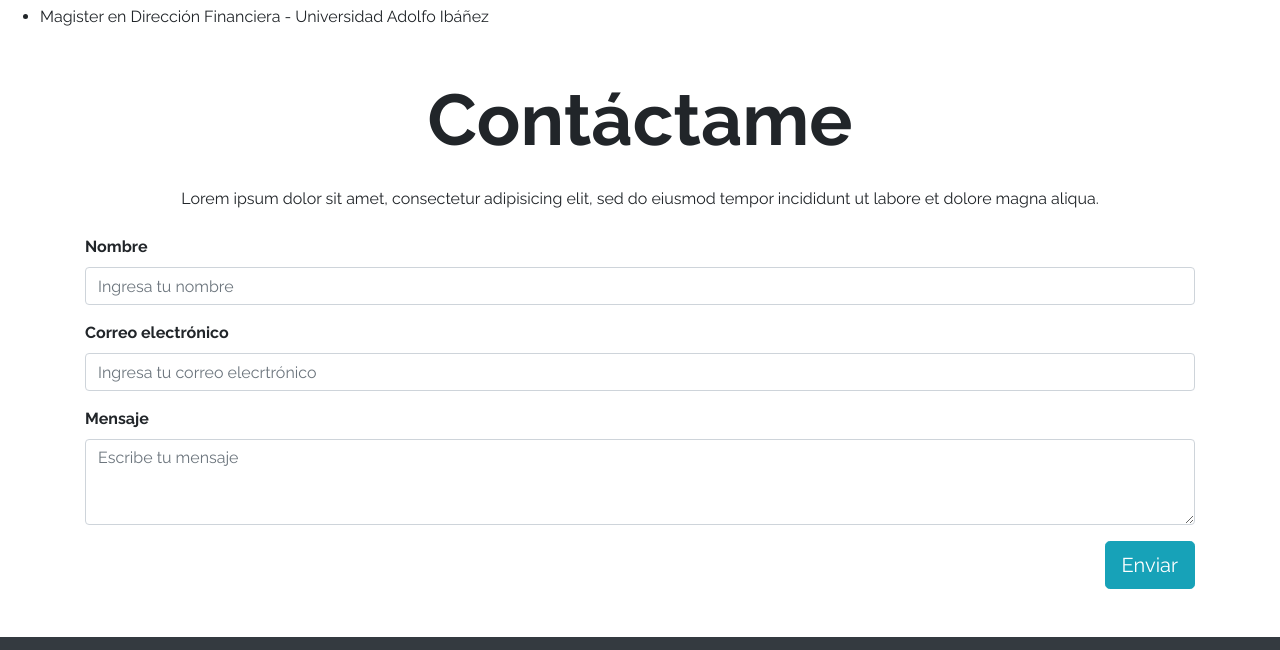
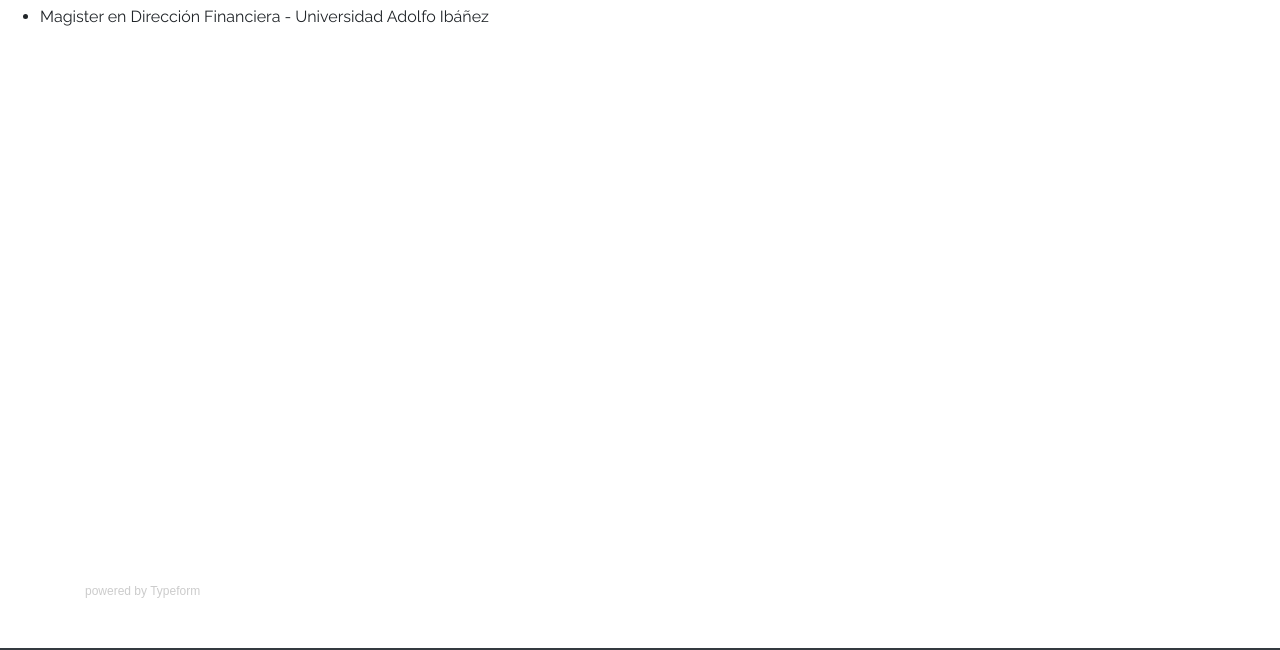
Before and after one commit to fsanchezv/pruebaFinal, a plain HTML site: page index.html in a window 1280 px wide. Shown: the part 3065-3715 px from the top of the page. Drawn offline with nearby package versions, Linux system fonts and the light colour scheme; a script that the page names is missing.

Commit message:
Ajuste en formulario

```diff
--- a/index.html
+++ b/index.html
@@ -131,6 +131,7 @@
 
     <section class="cointainer-fluid my-5 p-5 bg-info">
       <h2 class="display-3 text-center font-weight-bold my-4 text-white">Acerca de Mi</h2>
+      <div class="row"></div>
       <div class="card-deck">
         <div class="card">
           <a href="http://www.udp.cl/" target="_blank"><img src="http://udpempleos.cl/images/udp/logo-original.png" alt="google"></a>
@@ -195,28 +196,13 @@
   <!--Sección formulario-->
 
   <section id="contacto" <section class="container my-5">
-    <h2 class="display-3 font-weight-bold my-4 text-center">Contáctame</h2>
-    <p class="my-4 text-center">Lorem ipsum dolor sit amet, consectetur adipisicing elit, sed do eiusmod tempor incididunt ut labore et dolore magna aliqua.</p>
 
-    <form>
-      <div class="form-group">
-        <label for="formGroupExampleInput" class="font-weight-bold">Nombre</label>
-        <input type="text" class="form-control" id="formGroupExampleInput" placeholder="Ingresa tu nombre">
+
+          <div class="typeform-widget" data-url="https://fsanchezv.typeform.com/to/CTR7Du" style="width: 100%; height: 500px;"></div> <script> (function() { var qs,js,q,s,d=document, gi=d.getElementById, ce=d.createElement, gt=d.getElementsByTagName, id="typef_orm", b="https://embed.typeform.com/"; if(!gi.call(d,id)) { js=ce.call(d,"script"); js.id=id; js.src=b+"embed.js"; q=gt.call(d,"script")[0]; q.parentNode.insertBefore(js,q) } })() </script> <div style="font-family: Sans-Serif;font-size: 12px;color: #999;opacity: 0.5; padding-top: 5px;"> powered by <a href="https://admin.typeform.com/signup?utm_campaign=CTR7Du&utm_source=typeform.com-14623373-Free&utm_medium=typeform&utm_content=typeform-embedded-poweredbytypeform&utm_term=ES" style="color: #999" target="_blank">Typeform</a> </div>
+
       </div>
 
-      <div class="form-group">
-        <label for="exampleInputEmail1" class="font-weight-bold">Correo electrónico</label>
-        <input type="email" class="form-control" id="exampleInputEmail1" aria-describedby="emailHelp" placeholder="Ingresa tu correo elecrtrónico">
-      </div>
 
-      <div class="form-group">
-        <label for="exampleFormControlTextarea1" class="font-weight-bold">Mensaje</label>
-        <textarea class="form-control" id="exampleFormControlTextarea1" rows="3" placeholder="Escribe tu mensaje"></textarea> </div>
-      <div class="contact-button-inner text-right">
-        <button type="button" class="btn btn-lg btn-info">Enviar</button>
-      </div>
-
-    </form>
   </section>
 
 
```
